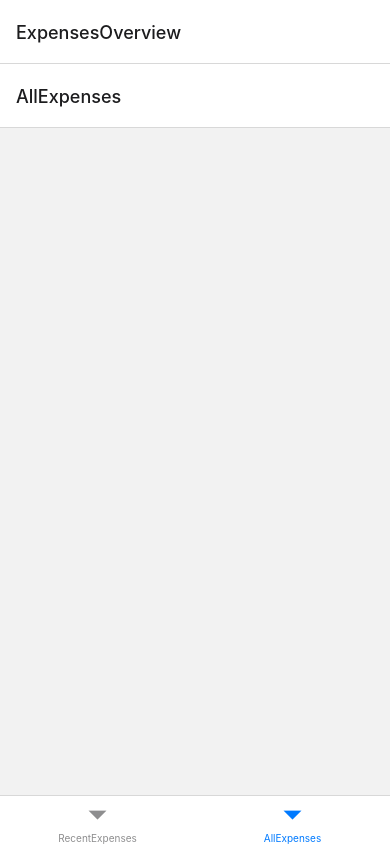
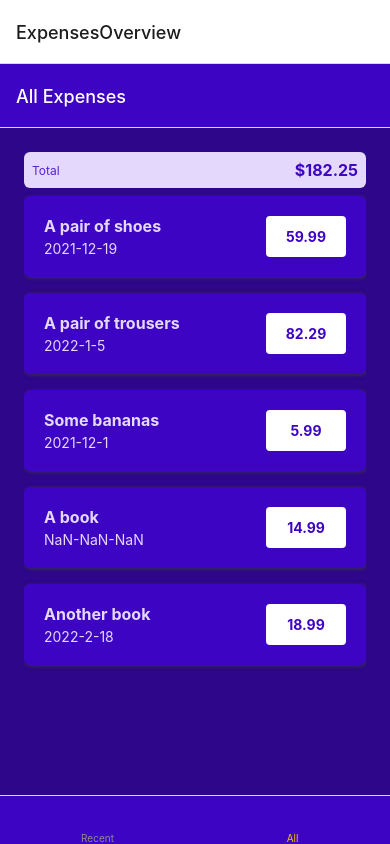
Before and after one commit to rquesada/ExpensesApp, a React Native app: screen /AllExpenses in a window 390 px wide. Built offline with nearby package versions, Linux system fonts and the light colour scheme.

Commit message:
add styles

```diff
--- a/App.js
+++ b/App.js
@@ -5,21 +5,43 @@ import { createBottomTabNavigator } from '@react-navigation/bottom-tabs'
 import ManageExpense from './screens/ManageExpense';
 import RecentExpenses from './screens/RecentExpenses';
 import AllExpenses from './screens/AllExpenses';
+import { GlobalStyles } from './constants/styles';
+import { Ionicons } from '@expo/vector-icons'
 
 const Stack = createNativeStackNavigator();
 const BottomTabs = createBottomTabNavigator();
 
 function ExpensesOverview(){
   return(
-    <BottomTabs.Navigator>
+    <BottomTabs.Navigator screenOptions={{
+      headerStyle: { backgroundColor: GlobalStyles.colors.primary500 },
+      headerTintColor: 'white',
+      tabBarStyle: { backgroundColor: GlobalStyles.colors.primary500 },
+      tabBarActiveTintColor: GlobalStyles.colors.accent500,
+    }}>
       <BottomTabs.Screen
         name='RecentExpenses'
         component={RecentExpenses}
-        options={{ headerShown: false }}
+        options={{
+          //headerShown: false // to hide title
+          title: 'Recent Expenses',
+          tabBarLabel: 'Recent',
+          tabBarIcon: ({color, size}) => {
+            <Ionicons name='hourglass' size={size} color={color}/>
+          }
+        }}
       />
       <BottomTabs.Screen
         name='AllExpenses'
         component={AllExpenses}
+        options={{
+          //headerShown: false // to hide title
+          title: 'All Expenses',
+          tabBarLabel: 'All',
+          tabBarIcon: ({color, size}) => {
+            <Ionicons name='calendar' size={size} color={color}/>
+          }
+        }}
       />
     </BottomTabs.Navigator>
     );
--- /dev/null
+++ b/components/ExpensesOutput/ExpenseItem.js
@@ -0,0 +1,64 @@
+import {
+    Pressable,
+    View,
+    Text,
+    StyleSheet
+} from "react-native";
+import { GlobalStyles } from './../../constants/styles';
+import { getFormattedDate } from "../../util/date";
+
+function ExpenseItem({description, amount, date}){
+    return (
+        <Pressable>
+            <View style={styles.expenseItem}>
+                <View>
+                    <Text style={[styles.textBase, styles.description]}>{description}</Text>
+                    <Text style={styles.textBase}>{getFormattedDate(date)}</Text>
+                </View>
+                <View style={styles.amountContainer}>
+                    <Text style={styles.amount}>{amount.toFixed(2)}</Text>
+                </View>
+            </View>
+        </Pressable>
+    );
+};
+
+export default ExpenseItem;
+
+const styles = StyleSheet.create({
+    expenseItem:{
+        padding:20,
+        marginVertical: 8,
+        backgroundColor: GlobalStyles.colors.primary500,
+        flexDirection: 'row',
+        justifyContent: 'space-between',
+        borderRadius: 6,
+        elevation: 6,
+        shadowColor: GlobalStyles.colors.gray500,
+        shadowRadius: 4,
+        shadowOffset: {width: 1, height:1},
+        shadowOpacity: 4
+    },
+    textBase:{
+        color: GlobalStyles.colors.primary50
+    },
+    description:{
+        fontSize: 16,
+        marginBottom: 4,
+        fontWeight: 'bold'
+    },
+    amountContainer:{
+        paddingHorizontal: 12,
+        paddingVertical: 4,
+        backgroundColor: 'white',
+        justifyContent: 'center',
+        alignItems: 'center',
+        borderRadius: 4,
+        minWidth: 80
+    },
+
+    amount:{
+        color: GlobalStyles.colors.primary500,
+        fontWeight: 'bold'
+    }
+});
--- /dev/null
+++ b/components/ExpensesOutput/ExpensesList.js
@@ -0,0 +1,22 @@
+import {
+    FlatList
+ } from "react-native";
+import ExpenseItem from "./ExpenseItem";
+
+ function renderExpenseItem(itemData){
+    return (
+        <ExpenseItem {...itemData.item} />
+    );
+ }
+
+function ExpensesList({expenses}){
+    return(
+        <FlatList
+            data={expenses}
+            renderItem={renderExpenseItem}
+            keyExtractor={(item)=> item.id}
+        />
+    );
+}
+
+export default ExpensesList;
--- /dev/null
+++ b/components/ExpensesOutput/ExpensesOutput.js
@@ -0,0 +1,64 @@
+import {
+    View,
+    StyleSheet
+} from "react-native";
+import ExpensesList from "./ExpensesList";
+import ExpensesSummary from "./ExpensesSummary";
+import { GlobalStyles } from './../../constants/styles';
+
+const DUMMY_EXPENSES = [
+    {
+        id: 'e1',
+        description: 'A pair of shoes',
+        amount: 59.99,
+        date: new Date('2021-12-19')
+    },
+    {
+        id: 'e2',
+        description: 'A pair of trousers',
+        amount: 82.29,
+        date: new Date('2022-01-05')
+    },
+    {
+        id: 'e3',
+        description: 'Some bananas',
+        amount: 5.99,
+        date: new Date('2021-12-01')
+    },
+    {
+        id: 'e4',
+        description: 'A book',
+        amount: 14.99,
+        date: new Date('2022-92-19')
+    },
+    {
+        id: 'e5',
+        description: 'Another book',
+        amount: 18.99,
+        date: new Date('2022-02-18')
+    }
+];
+
+function ExpensesOutput({expenses, expensesPeriod}){
+    return (
+        <View style={styles.container}>
+            <ExpensesSummary
+                expenses={DUMMY_EXPENSES}
+                periodName={expensesPeriod}
+            />
+            <ExpensesList expenses={DUMMY_EXPENSES} />
+        </View>
+    );
+}
+
+export default ExpensesOutput;
+
+const styles = StyleSheet.create({
+    container:{
+        flex: 1,
+        paddingHorizontal: 24,
+        paddingTop: 24,
+        paddingBottom: 0,
+        backgroundColor: GlobalStyles.colors.primary700
+    }
+});
--- /dev/null
+++ b/components/ExpensesOutput/ExpensesSummary.js
@@ -0,0 +1,42 @@
+import {
+    View,
+    Text, StyleSheet
+ } from "react-native";
+ import { GlobalStyles } from './../../constants/styles'
+
+function ExpensesSummary({expenses, periodName}){
+    const expensesSum = expenses.reduce( (sum, expense)=>{
+        return sum + expense.amount
+      }, 0);
+
+    return (
+        <View style={styles.container}>
+            <Text style={styles.period}>{periodName}</Text>
+            <Text style={styles.sum}>${expensesSum.toFixed(2)}</Text>
+        </View>
+    );
+}
+
+export default ExpensesSummary;
+
+const styles = StyleSheet.create({
+    container:{
+        padding: 8,
+        backgroundColor: GlobalStyles.colors.primary50,
+        borderRadius: 6,
+        flexDirection: 'row',
+        justifyContent: 'space-between',
+        alignItems: 'center'
+    },
+
+    period:{
+        fontSize: 12,
+        color: GlobalStyles.colors.primary400
+    },
+
+    sum:{
+        fontSize: 16,
+        fontWeight: 'bold',
+        color: GlobalStyles.colors.primary500
+    }
+});
--- a/screens/AllExpenses.js
+++ b/screens/AllExpenses.js
@@ -1,10 +1,11 @@
 import {
     Text
 } from "react-native";
+import ExpensesOutput from "../components/ExpensesOutput/ExpensesOutput";
 
 function AllExpenses(){
     return (
-        <Text></Text>
+        <ExpensesOutput expensesPeriod="Total"/>
     );
 };
 
--- a/screens/RecentExpenses.js
+++ b/screens/RecentExpenses.js
@@ -1,10 +1,11 @@
 import {
     Text
 } from "react-native";
+import ExpensesOutput from "../components/ExpensesOutput/ExpensesOutput";
 
 function RecentExpenses(){
     return (
-        <Text>RecentExpenses screen</Text>
+        <ExpensesOutput expensesPeriod="Last 7 days" />
     );
 };
 
--- /dev/null
+++ b/util/date.js
@@ -0,0 +1,3 @@
+export function getFormattedDate(date){
+    return `${date.getFullYear()}-${date.getMonth() + 1}-${date.getDate()}`;
+}
```
